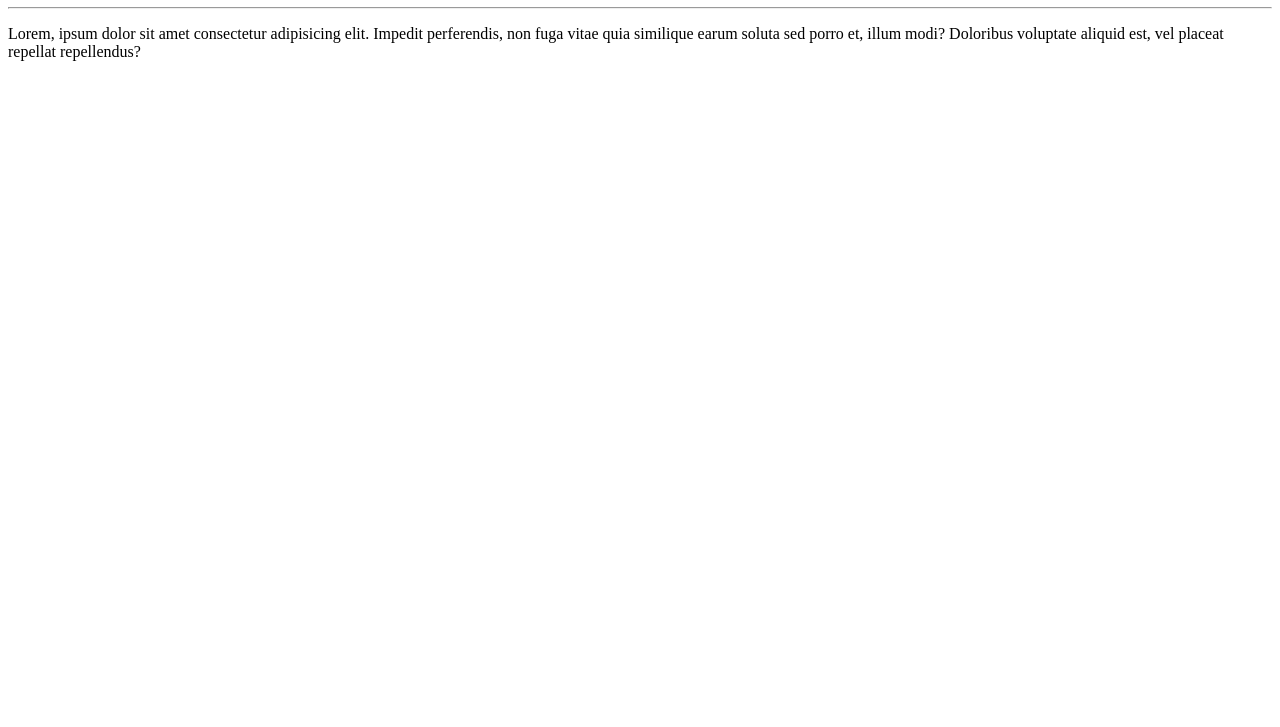
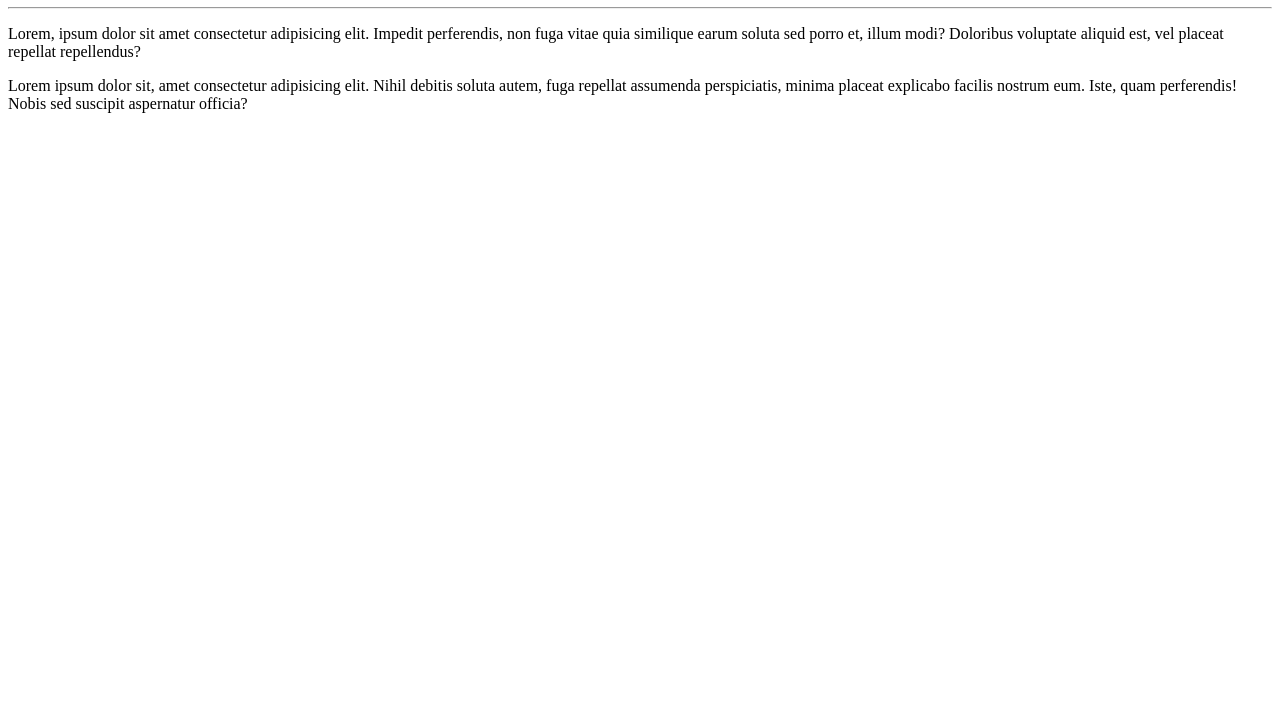
Before and after one commit to flaviobcorrea/Ola-Mundo, a plain HTML site: page site-exemplo/index.html in a window 1280 px wide. Shown: the part 73-800 px from the top of the page. Drawn offline with Linux system fonts and the light colour scheme.

Commit message:
adicionei um paragrafo.

```diff
--- a/site-exemplo/index.html
+++ b/site-exemplo/index.html
@@ -9,5 +9,6 @@
     <h1>Olá,Mundo!</h1>
     <hr>
     <p>Lorem, ipsum dolor sit amet consectetur adipisicing elit. Impedit perferendis, non fuga vitae quia similique earum soluta sed porro et, illum modi? Doloribus voluptate aliquid est, vel placeat repellat repellendus?</p>
+    <p>Lorem ipsum dolor sit, amet consectetur adipisicing elit. Nihil debitis soluta autem, fuga repellat assumenda perspiciatis, minima placeat explicabo facilis nostrum eum. Iste, quam perferendis! Nobis sed suscipit aspernatur officia?</p>
 </body>
 </html>
```
